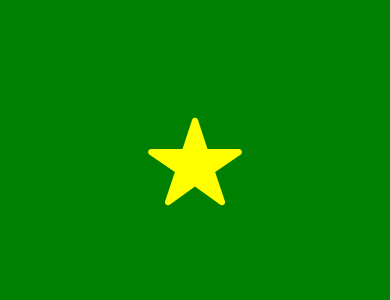
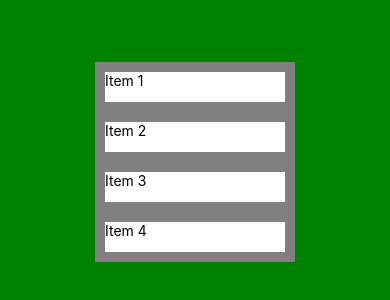
Before and after one commit to ajou-time-wise/react-native-tutorial, a React Native app in the folder ch2-component/: screen / in a window 390 px wide. Shown: the part 260-560 px from the top of the page. Built offline with nearby package versions, Linux system fonts and the light colour scheme.

Commit message:
chore : FlatList 컴포넌트 예시 코드

```diff
--- a/ch2-component/App.js
+++ b/ch2-component/App.js
@@ -3,11 +3,12 @@ import EXText from "./components/EXText";
 import EXPressable from "./components/EXPressable";
 import EXButton from "./components/EXButton";
 import EXIcon from "./components/EXIcon";
+import EXFlatList from "./components/EXFlatList";
 
 export default function App() {
   return (
     <View style={styles.container}>
-      <EXIcon />
+      <EXFlatList />
     </View>
   );
 }
--- /dev/null
+++ b/ch2-component/components/EXFlatList.js
@@ -0,0 +1,63 @@
+import { FlatList, StyleSheet, Text, View } from "react-native";
+
+const DATA = [
+  {
+    id: 1,
+    title: "Item 1",
+  },
+  {
+    id: 2,
+    title: "Item 2",
+  },
+  {
+    id: 3,
+    title: "Item 3",
+  },
+  {
+    id: 4,
+    title: "Item 4",
+  },
+  {
+    id: 5,
+    title: "Item 5",
+  },
+  {
+    id: 6,
+    title: "Item 6",
+  },
+];
+
+const Item = ({ item }) => {
+  return (
+    <View style={styles.childContainer}>
+      <Text>{item.title}</Text>
+    </View>
+  );
+};
+
+function EXFlatList() {
+  return (
+    <View style={styles.container}>
+      <FlatList
+        data={DATA}
+        renderItem={Item}
+        keyExtractor={(item) => item.id}
+      />
+    </View>
+  );
+}
+
+export default EXFlatList;
+
+const styles = StyleSheet.create({
+  container: {
+    width: 200,
+    height: 200,
+    backgroundColor: "grey",
+  },
+  childContainer: {
+    height: 30,
+    backgroundColor: "white",
+    margin: 10,
+  },
+});
```
